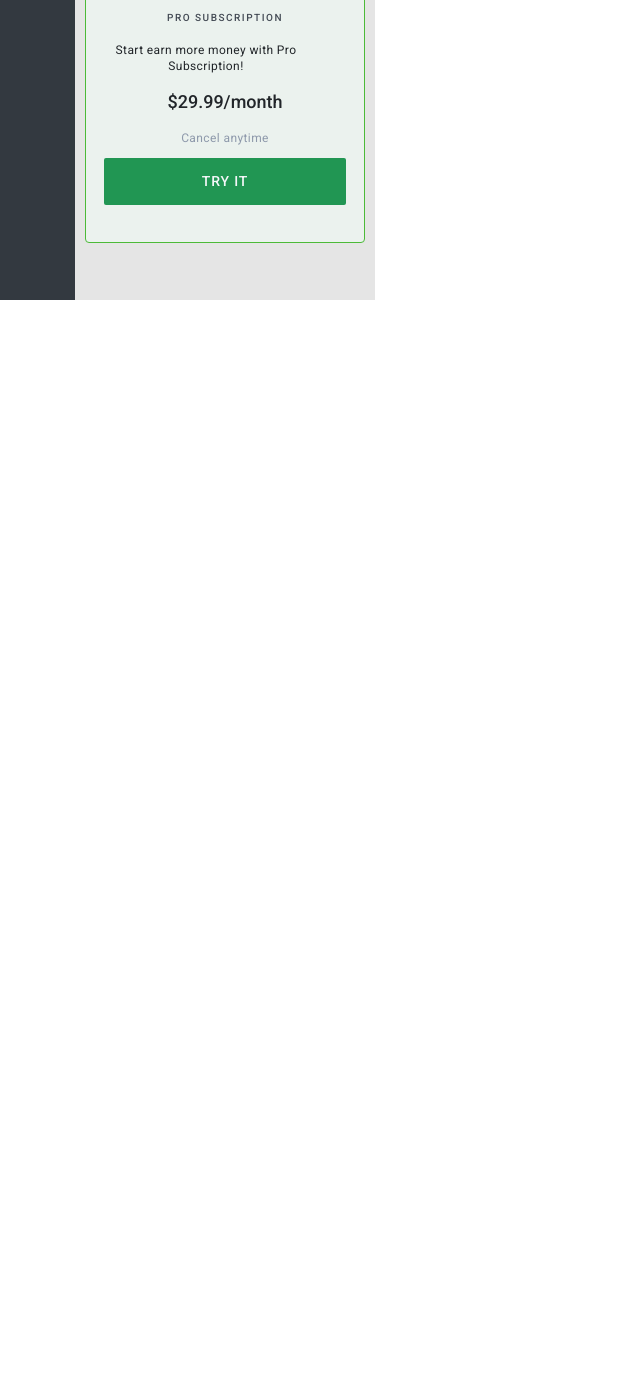
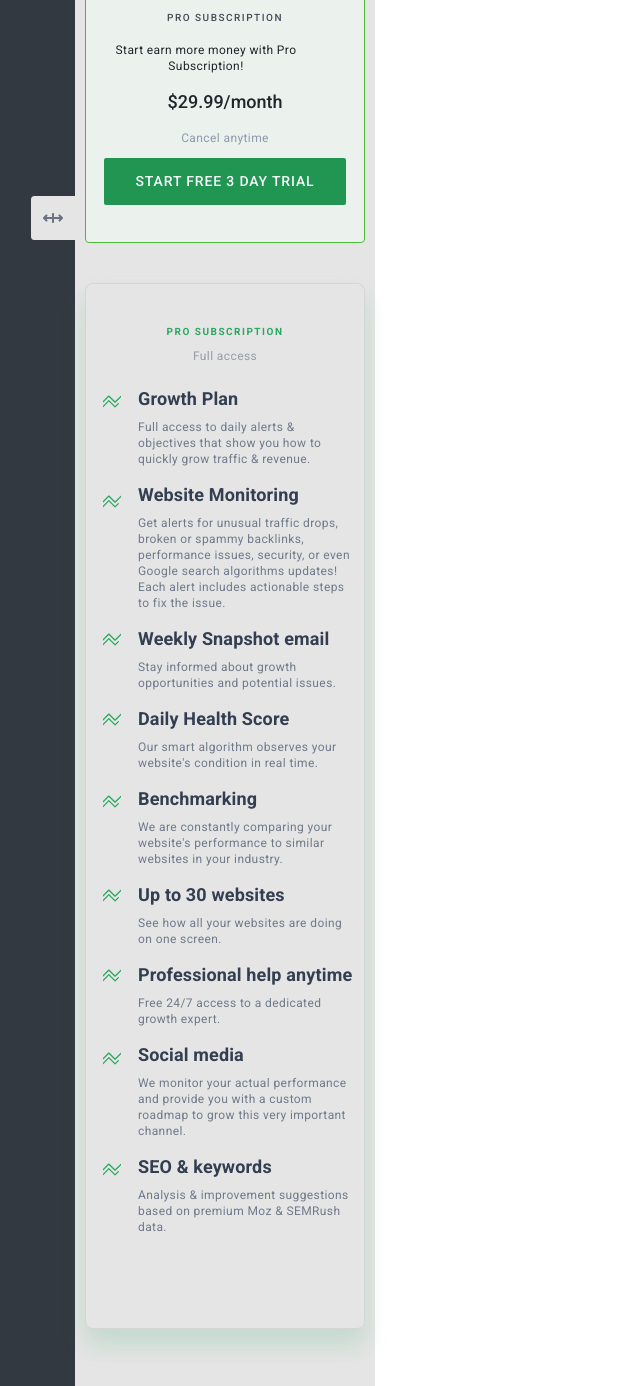
Before and after one commit to Aztek2008/rogovsii-project, a website: page index.html in a window 1280 px wide. Shown: the part 1025-2411 px from the top of the page, without its empty margins (0-640 px from the left). Before the commit the page ends 1325 px from the top, so only its background shows below. Drawn offline with Linux system fonts and the light colour scheme.

Commit message:
Added pro-subscription section draft

```diff
--- a/index.html
+++ b/index.html
@@ -164,9 +164,55 @@
               <p class="access-article__feature--slogan">Start earn more money with Pro Subscription!</p>
               <p class="access-article__feature--price">$29.99/month</p>
               <p class="access-article__feature--argue">Cancel anytime</p>
-              <button class="access-article__button">Try it</button>
+              <button class="access-article__button">Start free 3 day trial</button>
             </div>
 
+          </article>
+        </section>
+        <section class="pro-subscription__section">
+          <article class="pro-subscription">
+            <h4 class="pro-subscription__header">
+              PRO SUBSCRIPTION
+            </h4>
+            <p class="pro-subscription__caption">Full access</p>
+            <ul class="pro-subscription__schedule">
+              <li class="pro-subscription__item">
+                <h3 class="pro-subscription__item-header">Growth Plan</h3>
+                <p class="pro-subscription__paragraph">Full access to daily alerts & objectives that show you how to quickly grow traffic & revenue.</p>
+              </li>
+              <li class="pro-subscription__item">
+                <h3 class="pro-subscription__item-header">Website Monitoring</h3>
+                <p class="pro-subscription__paragraph">Get alerts for unusual traffic drops, broken or spammy backlinks, performance issues, security, or even Google search algorithms updates! Each alert includes actionable steps to fix the issue.</p>
+              </li>
+              <li class="pro-subscription__item">
+                <h3 class="pro-subscription__item-header">Weekly Snapshot email</h3>
+                <p class="pro-subscription__paragraph">Stay informed about growth opportunities and potential issues.</p>
+              </li>
+              <li class="pro-subscription__item">
+                <h3 class="pro-subscription__item-header">Daily Health Score</h3>
+                <p class="pro-subscription__paragraph">Our smart algorithm observes your website's condition in real time.</p>
+              </li>
+              <li class="pro-subscription__item">
+                <h3 class="pro-subscription__item-header">Benchmarking</h3>
+                <p class="pro-subscription__paragraph">We are constantly comparing your website's performance to similar websites in your industry.</p>
+              </li>
+              <li class="pro-subscription__item">
+                <h3 class="pro-subscription__item-header">Up to 30 websites</h3>
+                <p class="pro-subscription__paragraph">See how all your websites are doing on one screen.</p>
+              </li>
+              <li class="pro-subscription__item">
+                <h3 class="pro-subscription__item-header">Professional help anytime</h3>
+                <p class="pro-subscription__paragraph">Free 24/7 access to a dedicated growth expert.</p>
+              </li>
+              <li class="pro-subscription__item">
+                <h3 class="pro-subscription__item-header">Social media</h3>
+                <p class="pro-subscription__paragraph">We monitor your actual performance and provide you with a custom roadmap to grow this very important channel.</p>
+              </li>
+              <li class="pro-subscription__item">
+                <h3 class="pro-subscription__item-header">SEO & keywords</h3>
+                <p class="pro-subscription__paragraph">Analysis & improvement suggestions based on premium Moz & SEMRush data.</p>
+              </li>
+            </ul>
           </article>
         </section>
 
--- a/scss/style.scss
+++ b/scss/style.scss
@@ -315,9 +315,10 @@ select {
 }
 
 // ACCESS SECTION
-// .access-section {
-//   padding: 0 10px 35px;
-// }
+.access-article__section {
+  // padding: 0 10px 35px;
+  margin-bottom: 40px;
+}
 
 .access-article__header {
   font-weight: normal;
@@ -424,3 +425,63 @@ select {
     color: #f5f7fa;
   }
 }
+
+//PRO_SUBSCRIPTION SECTION
+
+.pro-subscription__section {
+  border: 1px solid rgba(33, 33, 33, 0.08);
+  box-shadow: 0px 16px 24px rgba(43, 168, 96, 0.18);
+  border-radius: 8px;
+  padding: 40px 0;
+
+  .pro-subscription {
+    &__header {
+      font-size: 10px;
+      line-height: 16px;
+      text-align: center;
+      letter-spacing: 1.5px;
+      color: #2ba860;
+    }
+
+    &__caption {
+      font-size: 12px;
+      line-height: 16px;
+      text-align: center;
+      letter-spacing: 0.4px;
+      color: #18253a61;
+      margin: 0;
+    }
+
+    &__schedule {
+      padding: 23px 10px 37px 52px;
+    }
+
+    &__item {
+      color: $access-section-text-color;
+      font-size: 12px;
+      line-height: 16px;
+      letter-spacing: 0.4px;
+      position: relative;
+
+      &-header {
+        font-size: 18px;
+        line-height: 24px;
+        letter-spacing: 0.15px;
+        color: rgba(24, 37, 58, 0.87);
+      }
+
+      &::before {
+        content: "";
+        position: absolute;
+        background-image: url(../img/pro-sub-icons/Vector.svg);
+        background-position: center;
+        background-repeat: no-repeat;
+        display: block;
+        width: 18px;
+        height: 15px;
+        left: -35px;
+        top: 9.17%;
+      }
+    }
+  }
+}
```
Also changed, not shown: css/style.min.css, img/pro-sub-icons/Vector (bottom).svg (added), img/pro-sub-icons/Vector-1.svg (added), img/pro-sub-icons/Vector.svg (added), 1 other file.
